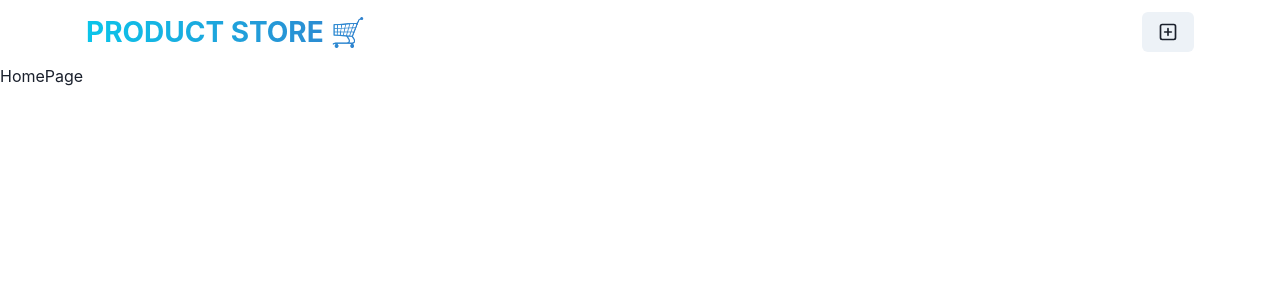
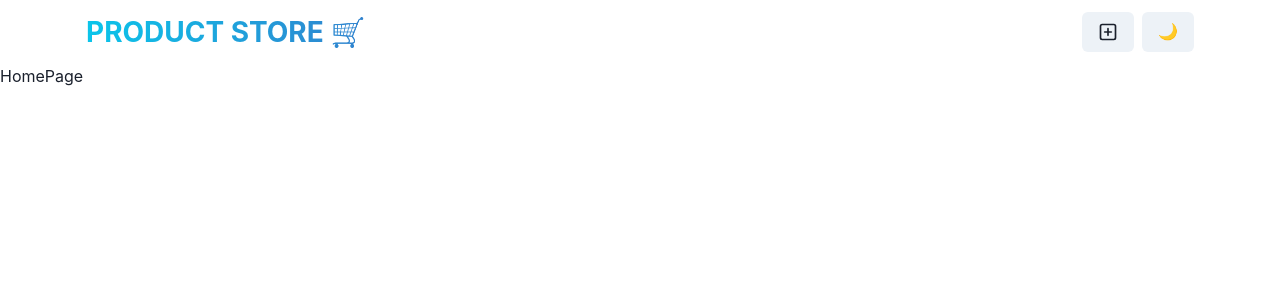
Before and after one commit to dhananjaygangwar/Store-App-MERN-Practice-, a React (Vite) app in the folder frontend/: page / in a window 1280 px wide. Shown: the top 300 px of the page. Built offline with nearby package versions, Linux system fonts and the light colour scheme.

Commit message:
Dark mode and light Mode added

```diff
--- a/frontend/src/components/Navbar.jsx
+++ b/frontend/src/components/Navbar.jsx
@@ -1,22 +1,23 @@
-import { Button,Container, Flex, HStack, Text } from '@chakra-ui/react';
-import React from 'react';
+import { Button, Container, Flex, HStack, Text, useColorMode } from "@chakra-ui/react";
+
 import { Link } from "react-router-dom";
 import { PlusSquareIcon } from "@chakra-ui/icons";
 
 const Navbar = () => {
-  return <Container maxW={"1140px"} px={4}>
+  const { colorMode, toggleColorMode } = useColorMode();
+  return (
+    <Container maxW={"1140px"} px={4}>
       <Flex
-      h = {16}
+        h={16}
         alignItems={"center"}
         justifyContent={"space-between"}
         flexDir={{
-        base:"column",
-        sm:"row"
+          base: "column",
+          sm: "row",
         }}
       >
-
         <Text
-        fontSize={{base: "22", sm: "28"}}
+          fontSize={{ base: "22", sm: "28" }}
           fontWeight={"bold"}
           textTransform={"uppercase"}
           textAlign={"center"}
@@ -33,10 +34,15 @@ const Navbar = () => {
             </Button>
           </Link>
 
+          <Link>
+            <Button onClick={toggleColorMode}>
+              {colorMode === "light" ? "🌙" : "🌞"}
+            </Button>
+          </Link>
         </HStack>
-
       </Flex>
     </Container>
+  );
 };
 
-export default Navbar
+export default Navbar;
```
Lines whose indentation alone changed are shown as unchanged.
